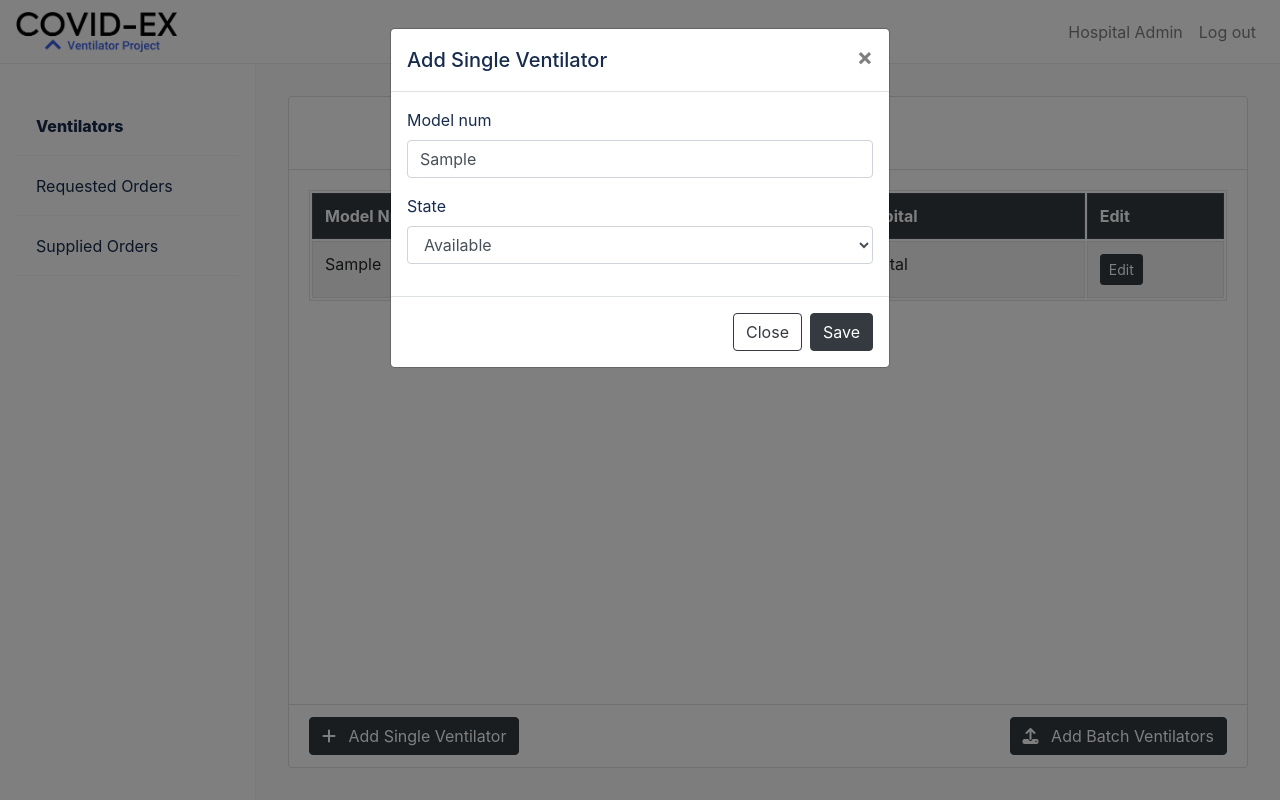
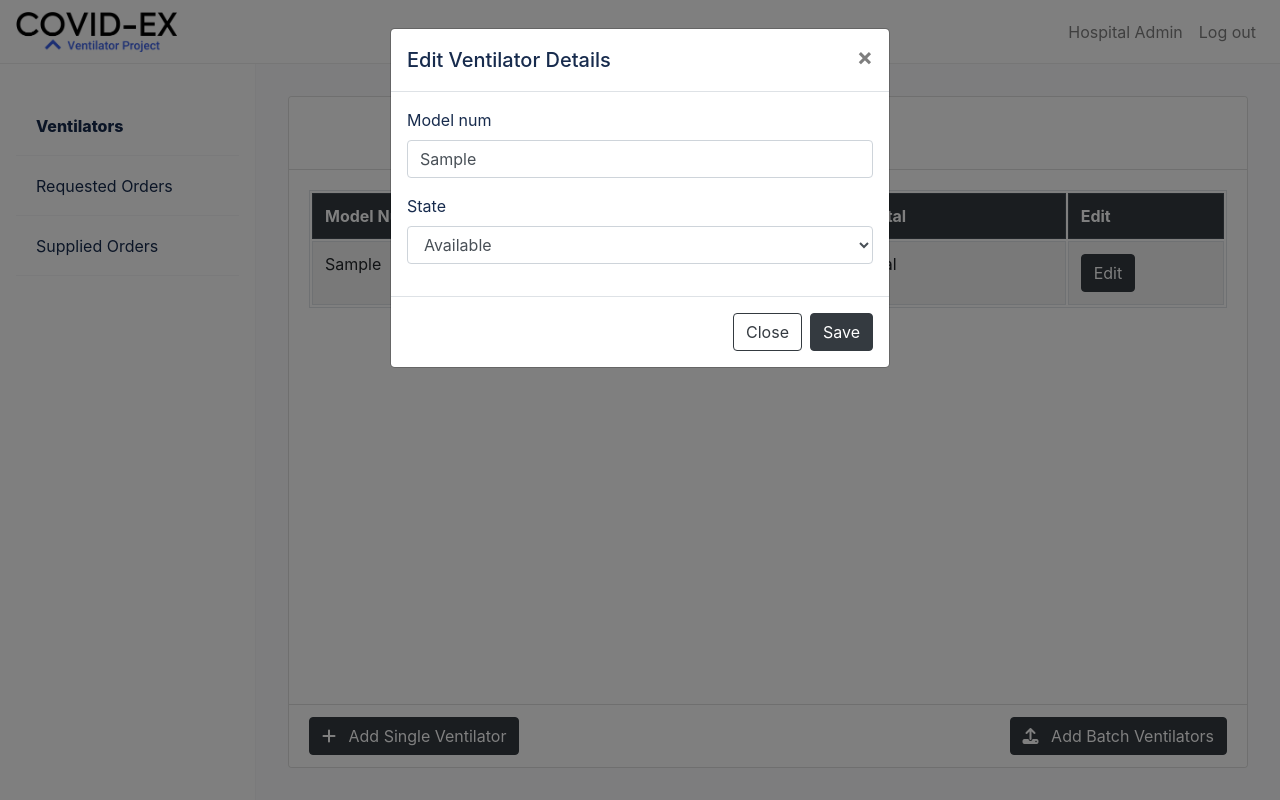
Before and after one commit to Jarred28/covid-ventilator, a Django app: page /ventilators/ in a window 1280 px wide, after a click on "Edit". Run offline with Django 3.2, Linux system fonts and the light colour scheme; a user stored in the database is signed in; tables that the repository leaves empty hold one stand-in row (values such as "Sample post"); some libraries are stand-ins or nearby versions.

Commit message:
edit ventilator modal (#45)
* added secrets to gitignore

* PUT for ventilators edit

* wip need to add checks for reserve

* add inserted_by_user and updated_by_user

* add unique constraints, System, etc.

* add unique constraint shipment_ventilator

* add key_concepts.txt

* fix unsupported http methods (#46)

* update base template and styling in ceo approve screen (#47)

* edit button modal works

* rerouting edit form to /ventilators

* redirect fixed

* redirect to ventilator-list route

* fix ui and redirect issues

Co-authored-by: Joyo Wijaya <jwijaya@gmail.com>
Co-authored-by: Jarred28 <46113013+Jarred28@users.noreply.github.com>
Co-authored-by: Jarred Richards <jarred2828@gmail.com>

```diff
--- a/static/js/hospital-admin/dashboard.js
+++ b/static/js/hospital-admin/dashboard.js
@@ -14,3 +14,17 @@ $('body').on('click', '#closeBtn', function() {
   $('.fallback').text('No file selected');
   $(this).addClass('d-none');
 });
+
+$('#singleVentilatorModal').on("show.bs.modal", function (e) {
+  $(".modal-title").html(''+ $(e.relatedTarget).data('title'));
+  $("#single-modal-form").attr('action', '' + $(e.relatedTarget).data('action'));
+  if ($(e.relatedTarget).data('method') === 'PUT') {
+    $("#input-method").val($(e.relatedTarget).data('method'));
+    $("input[name='model_num']").val($(e.relatedTarget).data('model-num'));
+    $('select[name="state"]').val($(e.relatedTarget).data('state'));
+  } else {
+    $("#input-method").val('');
+    $("input[name='model_num']").val('');
+    $('select[name="state"]').val('');
+  }
+});
--- a/templates/hospital/dashboard.html
+++ b/templates/hospital/dashboard.html
@@ -54,7 +54,13 @@
             {% endif %}
           </td>
           <td data-title='Original Hospital'>{{ ventilator.owning_hospital.name }}</td>
-          <td class='select'><a class='btn btn-dark btn-sm' href="{% url 'ventilator-detail' ventilator.id %}">Edit</a></td>
+          <td data-title='Edit' class="select">
+            <button class="btn btn-dark mb-sm" data-toggle="modal" data-target="#singleVentilatorModal"
+              data-title="Edit Ventilator Details" data-method="PUT" data-action="{% url 'ventilator-detail' ventilator.id %}"
+              data-model-num="{{ ventilator.model_num }}" data-state="{{ ventilator.state }}"  >
+                Edit
+            </button>
+          </td>
         </tr>
         {% endfor %}
         {% if ventilators|length == 0 %}
@@ -70,7 +76,8 @@
     </table>
   </div>
   <div class="card-footer d-flex justify-content-between bg-white">
-    <button class="btn btn-dark mb-0" data-toggle="modal" data-target="#singleVentilatorModal">
+    <button class="btn btn-dark mb-0" data-toggle="modal" data-target="#singleVentilatorModal"
+      data-title="Add Single Ventilator" data-method="POST" data-action="{% url 'ventilator-list' %}">
       <i class="fa fa-plus mr-2" aria-hidden="true"></i>
       Add Single Ventilator
     </button>
@@ -83,9 +90,10 @@
 
 <div class="modal fade" id="singleVentilatorModal" tabindex="-1" role="dialog" aria-labelledby="singleVentilatorModal" aria-hidden="true">
   <div class="modal-dialog" role="document">
-    <form action="{% url 'ventilator-list' %}" method="POST" class="modal-content">
+    <form id="single-modal-form" action="" method="POST" class="modal-content">
+      <input type="hidden" id="input-method" name="_method" value=""/>
       <div class="modal-header">
-        <h5 class="modal-title" id="exampleModalLabel">Add Single Ventilator</h5>
+        <h5 class="modal-title" id="exampleModalLabel"></h5>
         <button type="button" class="close" data-dismiss="modal" aria-label="Close">
           <span aria-hidden="true">&times;</span>
         </button>
--- a/webapp/views.py
+++ b/webapp/views.py
@@ -188,9 +188,8 @@ class VentilatorList(APIView):
                 current_hospital=Hospital.objects.get(user=request.user)
             )
             ventilator.save()
-        ventilators = Ventilator.objects.filter(owning_hospital=Hospital.objects.get(user=request.user))
-        serializer = VentilatorSerializer(ventilator)
-        return Response({'ventilators': ventilators, 'serializer': serializer})
+
+        return HttpResponseRedirect(reverse('ventilator-list', request=request, format=format))
 
 @api_view(['POST'])
 @permission_classes([IsAuthenticated&HospitalPermission])
@@ -317,8 +316,7 @@ class VentilatorDetail(APIView):
         if not serializer.is_valid():
             return Response(serializer.errors, status=status.HTTP_400_BAD_REQUEST)
         serializer.save()
-        return Response(serializer.data)
-
+        return HttpResponseRedirect(reverse('ventilator-list', request=request, format=format))
 
     def delete(self, request, pk, format=None):
         ventilator = self.get_object(pk)
```
Also changed, not shown: 1 other file.
